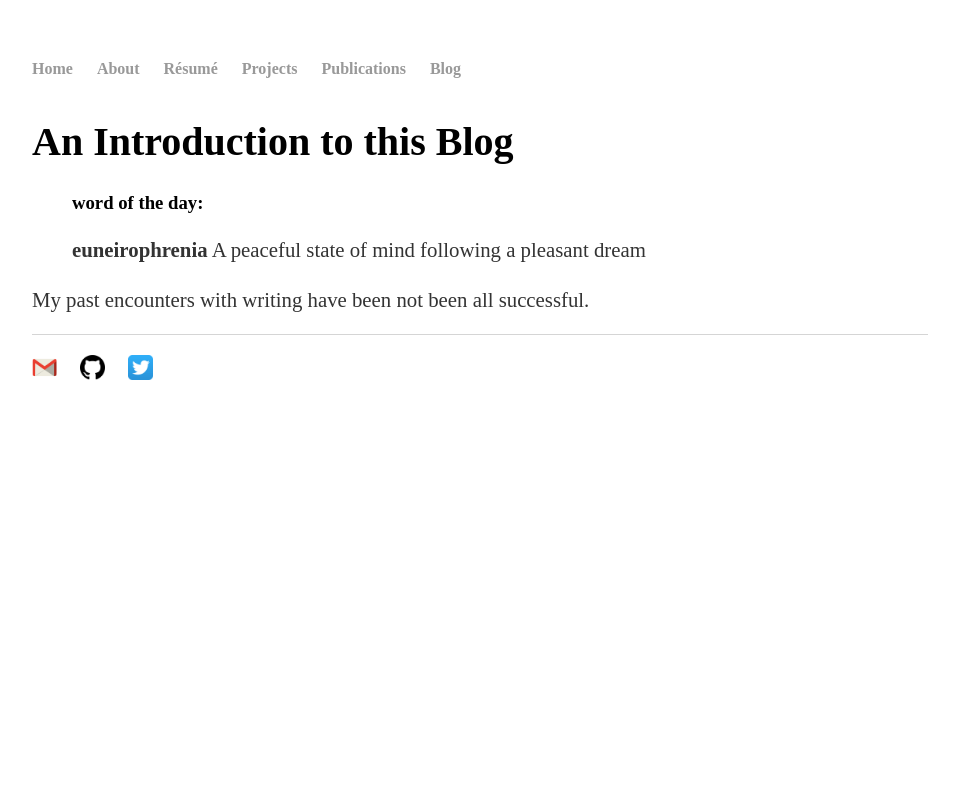
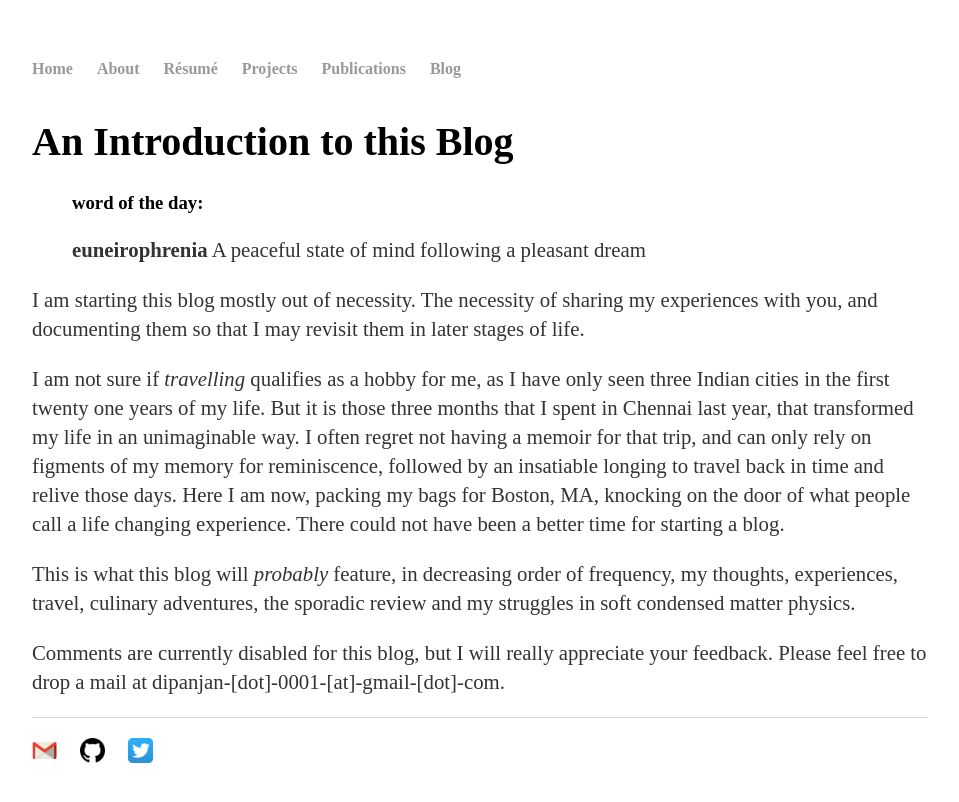
Before and after one commit to gdipanjan/gdipanjan.github.io, a Jekyll site: the page built from _posts/2017-04-29-Hello-World.md, in a window 1280 px wide. Shown: the top 802 px of the page, without its empty margins (160-1119 px from the left). Built offline with Jekyll 4.4.1, drawn with Linux system fonts in a browser that asks for light colours.

Commit message:
first blog

```diff
--- a/_posts/2017-04-29-Hello-World.md
+++ b/_posts/2017-04-29-Hello-World.md
@@ -9,4 +9,11 @@ title: An Introduction to this Blog
 > **euneirophrenia**
 > A peaceful state of mind following a pleasant dream
 
-My past encounters with writing have been not been all successful.
+
+I am starting this blog mostly out of necessity. The necessity of sharing my experiences with you, and documenting them so that I may revisit them in later stages of life.
+
+I am not sure if *travelling* qualifies as a hobby for me, as I have only seen three Indian cities in the first twenty one years of my life. But it is those three months that I spent in Chennai last year, that transformed my life in an unimaginable way. I often regret not having a memoir for that trip, and can only rely on figments of my memory for reminiscence, followed by an insatiable longing to travel back in time and relive those days. Here I am now, packing my bags for Boston, MA, knocking on the door of what people call a life changing experience. There could not have been a better time for starting a blog.
+
+This is what this blog will *probably* feature, in decreasing order of frequency, my thoughts, experiences, travel, culinary adventures, the sporadic review and my struggles in soft condensed matter physics.
+
+Comments are currently disabled for this blog, but I will really appreciate your feedback. Please feel free to drop a mail at dipanjan-[dot]-0001-[at]-gmail-[dot]-com.
```
